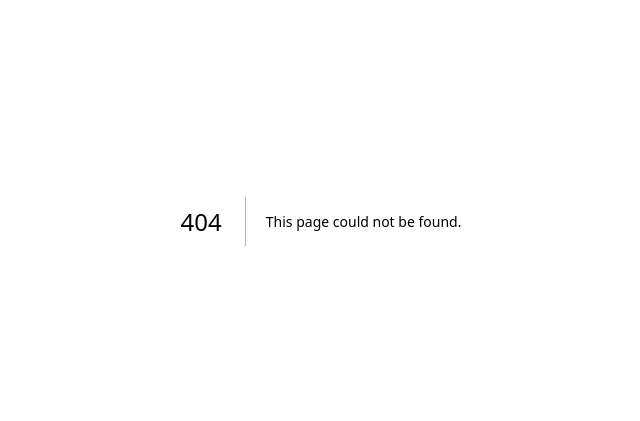
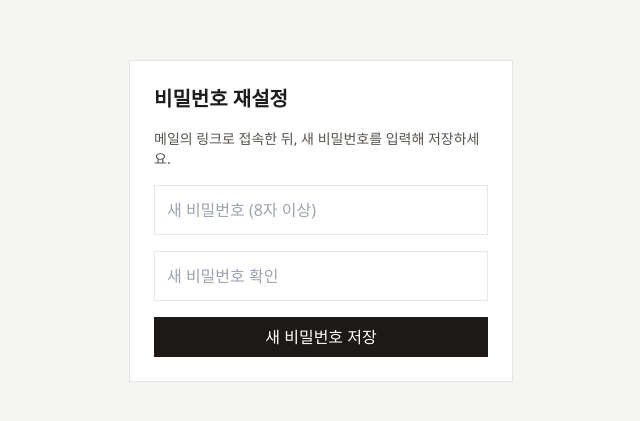
Before and after one commit to sichorangc-blip/homepage_new, a Next.js app: page /admin/reset-password in a window 1280 px wide. Before the commit this address had no page. Shown: the part 179-600 px from the top of the page, without its empty margins (319-959 px from the left). Built offline with nearby package versions, Linux system fonts and the light colour scheme.

Commit message:
Implement working admin password reset flow

```diff
--- a/src/app/admin/login/page.tsx
+++ b/src/app/admin/login/page.tsx
@@ -8,6 +8,7 @@ export default function AdminLoginPage() {
   const [email, setEmail] = useState('');
   const [password, setPassword] = useState('');
   const [error, setError] = useState('');
+  const [notice, setNotice] = useState('');
   const [loading, setLoading] = useState(false);
   const router = useRouter();
 
@@ -15,6 +16,7 @@ export default function AdminLoginPage() {
     e.preventDefault();
     setLoading(true);
     setError('');
+    setNotice('');
 
     try {
       const supabase = getSupabaseBrowserClient();
@@ -39,12 +41,15 @@ export default function AdminLoginPage() {
 
     setLoading(true);
     setError('');
+    setNotice('');
 
     try {
       const supabase = getSupabaseBrowserClient();
+      const siteUrl = process.env.NEXT_PUBLIC_SITE_URL;
       const origin = typeof window !== 'undefined' ? window.location.origin : '';
+      const baseUrl = siteUrl || origin;
       const { error: resetError } = await supabase.auth.resetPasswordForEmail(email, {
-        redirectTo: `${origin}/admin/login`,
+        redirectTo: `${baseUrl}/admin/reset-password`,
       });
 
       if (resetError) {
@@ -52,7 +57,7 @@ export default function AdminLoginPage() {
         return;
       }
 
-      setError('재설정 메일을 보냈습니다. 메일함(스팸함 포함)을 확인해 주세요.');
+      setNotice('재설정 메일을 보냈습니다. 메일함(스팸함 포함)을 확인해 주세요.');
     } catch (err) {
       setError(err instanceof Error ? err.message : '비밀번호 재설정 중 오류가 발생했습니다.');
     } finally {
@@ -70,6 +75,7 @@ export default function AdminLoginPage() {
         <input value={email} onChange={e => setEmail(e.target.value)} className="w-full border p-3" type="email" placeholder="Email" required />
         <input value={password} onChange={e => setPassword(e.target.value)} className="w-full border p-3" type="password" placeholder="Password" required />
         {error ? <p className="text-sm text-red-600">{error}</p> : null}
+        {notice ? <p className="text-sm text-green-700">{notice}</p> : null}
         <button disabled={loading} className="w-full bg-stone-900 text-white py-2 disabled:opacity-60">{loading ? 'Logging in...' : 'Login'}</button>
         <button
           type="button"
--- /dev/null
+++ b/src/app/admin/reset-password/page.tsx
@@ -0,0 +1,80 @@
+'use client';
+
+import { useState } from 'react';
+import { useRouter } from 'next/navigation';
+import { getSupabaseBrowserClient } from '@/lib/supabase/client';
+
+export default function AdminResetPasswordPage() {
+  const [nextPassword, setNextPassword] = useState('');
+  const [confirmPassword, setConfirmPassword] = useState('');
+  const [error, setError] = useState('');
+  const [notice, setNotice] = useState('');
+  const [loading, setLoading] = useState(false);
+  const router = useRouter();
+
+  const onSubmit = async (e: React.FormEvent) => {
+    e.preventDefault();
+    setError('');
+    setNotice('');
+
+    if (nextPassword.length < 8) {
+      setError('비밀번호는 8자 이상으로 입력해 주세요.');
+      return;
+    }
+
+    if (nextPassword !== confirmPassword) {
+      setError('비밀번호 확인이 일치하지 않습니다.');
+      return;
+    }
+
+    setLoading(true);
+    try {
+      const supabase = getSupabaseBrowserClient();
+      const { error: updateError } = await supabase.auth.updateUser({ password: nextPassword });
+      if (updateError) {
+        setError(updateError.message);
+        return;
+      }
+      setNotice('비밀번호가 변경되었습니다. 관리자 로그인 페이지로 이동합니다.');
+      setTimeout(() => router.push('/admin/login'), 1200);
+    } catch (err) {
+      setError(err instanceof Error ? err.message : '비밀번호 변경 중 오류가 발생했습니다.');
+    } finally {
+      setLoading(false);
+    }
+  };
+
+  return (
+    <main className="min-h-screen grid place-items-center bg-stone-100 p-4">
+      <form onSubmit={onSubmit} className="bg-white border border-stone-200 p-6 w-full max-w-sm space-y-4">
+        <h1 className="text-xl font-semibold">비밀번호 재설정</h1>
+        <p className="text-sm text-stone-600">
+          메일의 링크로 접속한 뒤, 새 비밀번호를 입력해 저장하세요.
+        </p>
+        <input
+          value={nextPassword}
+          onChange={e => setNextPassword(e.target.value)}
+          className="w-full border p-3"
+          type="password"
+          placeholder="새 비밀번호 (8자 이상)"
+          minLength={8}
+          required
+        />
+        <input
+          value={confirmPassword}
+          onChange={e => setConfirmPassword(e.target.value)}
+          className="w-full border p-3"
+          type="password"
+          placeholder="새 비밀번호 확인"
+          minLength={8}
+          required
+        />
+        {error ? <p className="text-sm text-red-600">{error}</p> : null}
+        {notice ? <p className="text-sm text-green-700">{notice}</p> : null}
+        <button disabled={loading} className="w-full bg-stone-900 text-white py-2 disabled:opacity-60">
+          {loading ? '변경 중...' : '새 비밀번호 저장'}
+        </button>
+      </form>
+    </main>
+  );
+}
```
Also changed, not shown: 1 other file (tests, documents, lock files or other folders).
